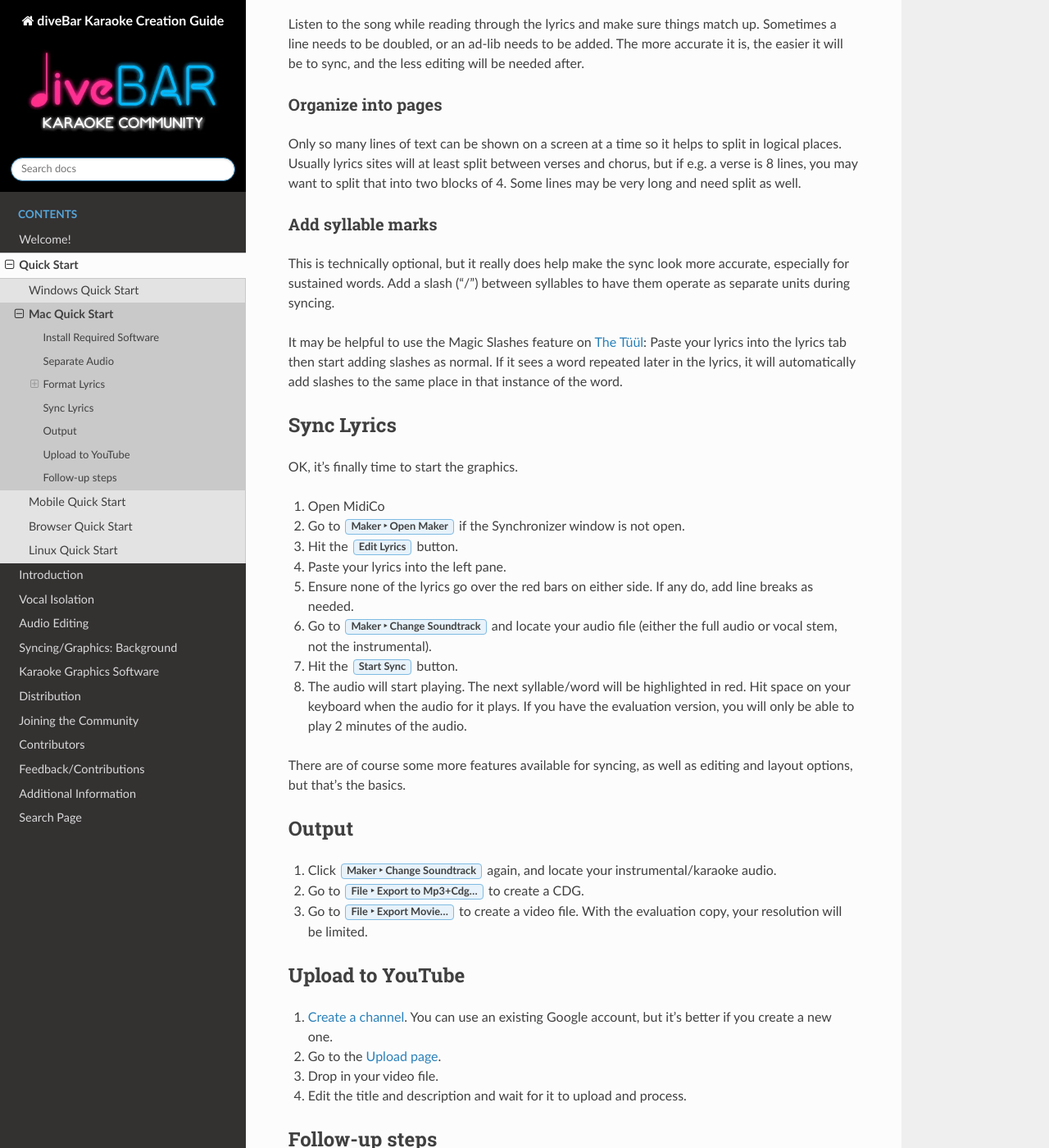
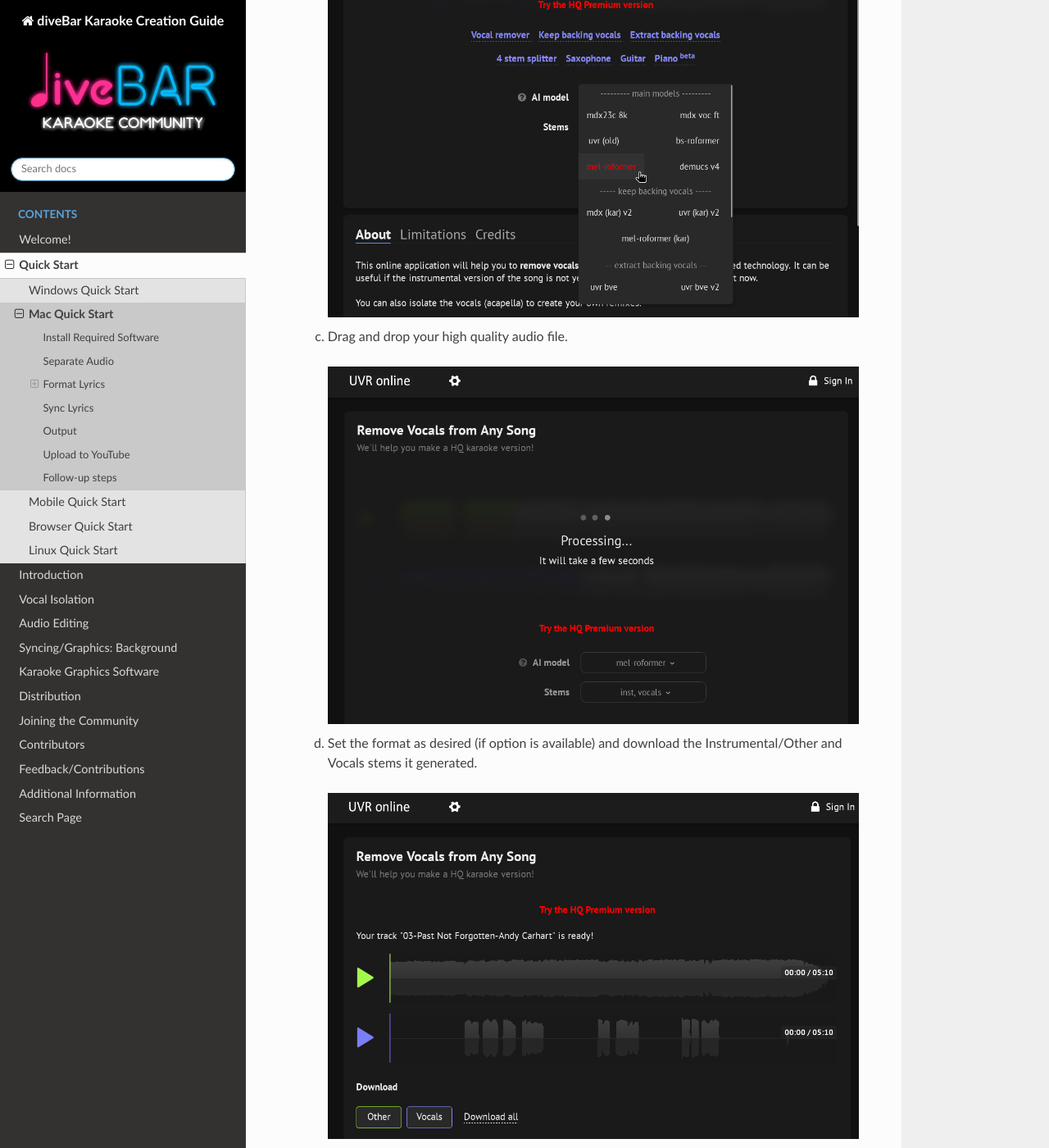
Before and after one commit to diveBarKaraoke/divebar_karaoke_creation_guide, a Sphinx documentation site: the page built from docs/qs-mac.rst, in a window 1280 px wide and 1400 px high, scrolled down 1085 px. Shown: the whole window at 82% size. Built offline with Sphinx 7.4.7 and the Read the Docs theme 2.0.0, drawn with Linux system fonts in a browser that asks for light colours; some of the changed text lies outside the part shown.

Commit message:
Lots of Quick Start screenshots

```diff
--- a/docs/qs-linux.rst
+++ b/docs/qs-linux.rst
@@ -17,6 +17,9 @@ Wine is likely to be your default handler for .exe, so you can probably just dou
 .. include:: qs-x-minus.inc
 
 .. include:: qs-lyrics.inc
+
+.. image:: images/qs-tuul-lyrics.png
+  :alt: Screenshot of The Tüül interface, showing Lyrics tab
 
 .. include:: qs-kbs.inc
 
--- a/docs/qs-windows.rst
+++ b/docs/qs-windows.rst
@@ -13,6 +13,9 @@ This is the software we'll use to sync lyrics. It is a paid product, but the fre
 .. include:: qs-x-minus.inc
 
 .. include:: qs-lyrics.inc
+
+.. image:: images/qs-tuul-lyrics.png
+  :alt: Screenshot of The Tüül interface, showing Lyrics tab
 
 .. include:: qs-kbs.inc
 
--- a/docs/qs-x-minus.inc
+++ b/docs/qs-x-minus.inc
@@ -11,6 +11,15 @@ If you already have a backing track, feel free to skip this part (but don't take
 
    b. Select the "mel-roformer" AI model, or "mel-roformer (kar)" if you want backing vocals. If these models are no longer available in the free version, you can use their "Vocal remover" or "Keep backing vocals" shortcut links to get to the best they'll offer.
 
+      .. image:: images/qs-x-minus-1.png
+         :alt: screenshot of x-minus, selecting mel-roformer model
+
    c. Drag and drop your high quality audio file.
 
-   d. Set the format as desired and download the Instrumental and Vocal stems it generated.
+      .. image:: images/qs-x-minus-2.png
+         :alt: screenshot of x-minus, processing file upload
+
+   d. Set the format as desired (if option is available) and download the Instrumental/Other and Vocals stems it generated.
+
+      .. image:: images/qs-x-minus-3.png
+         :alt: screenshot of x-minus, completed, indicating Other and Vocals download options
--- a/docs/quickstart.rst
+++ b/docs/quickstart.rst
@@ -28,7 +28,7 @@ Which platform do you want to use to create karaoke?
         :color: primary
         :expand:
 
-         macOS
+         Mac
 
    .. grid-item::
 
```
Also changed, not shown: docs/qs-browser.rst (+15 -0 lines), docs/qs-mac.rst (+12 -1 lines), docs/qs-mobile.rst (+16 -0 lines), docs/images/qs-tuul-lyrics.png (added), docs/images/qs-tuul-mobile-lyrics.png (added), docs/images/qs-tuul-mobile-song.png (added), docs/images/qs-tuul-mobile-submit.png (added), docs/images/qs-tuul-mobile-timing.png (added), docs/images/qs-tuul-song.png (added), docs/images/qs-tuul-submit.png (added), docs/images/qs-tuul-timing.png (added), docs/images/qs-x-minus-1.png (added), docs/images/qs-x-minus-2.png (added), docs/images/qs-x-minus-3.png (added).
